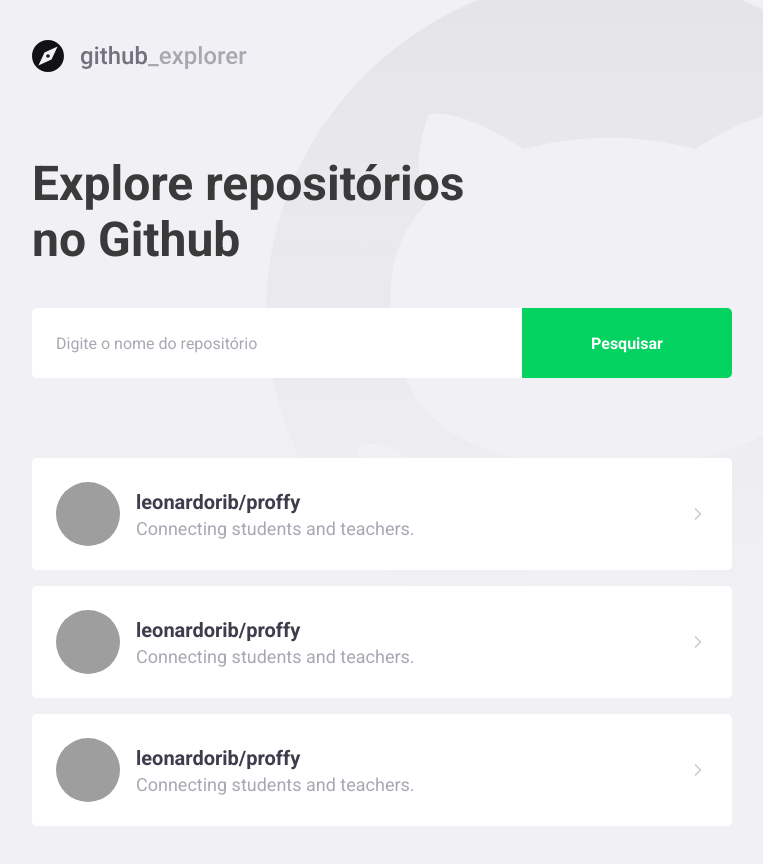
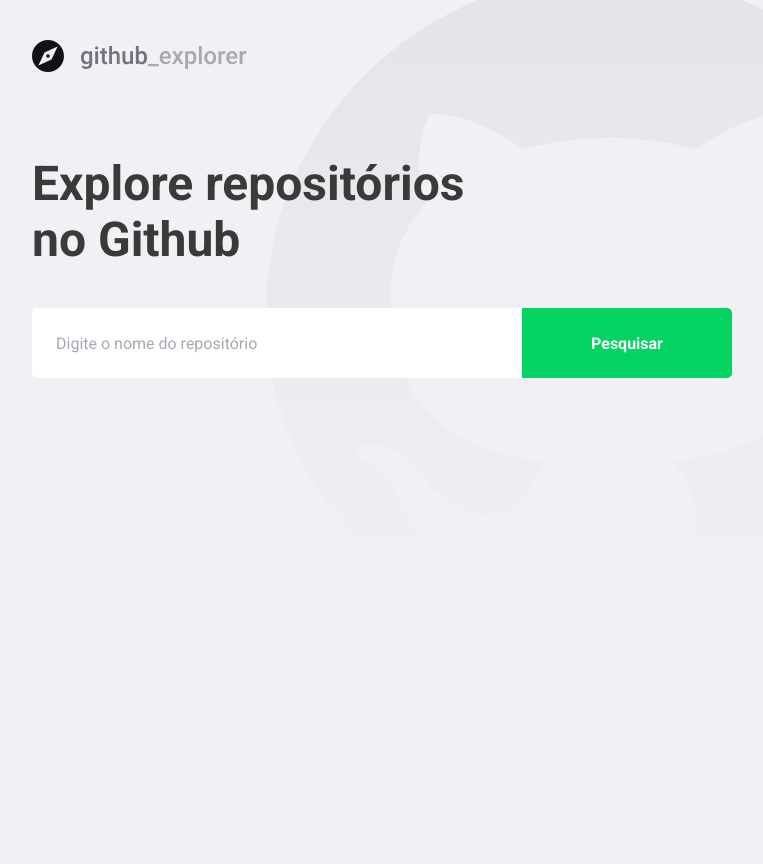
Before and after one commit to leonardorib/gostack-bootcamp-classes, a React (Create React App) app in the folder level_03/3-1-primeiro-projeto-react/: page / in a window 1280 px wide. Shown: the whole page, without its empty margins (148-911 px from the left). After the commit the page ends 800 px from the top, so only its background shows below. Built offline with nearby package versions, Linux system fonts and the light colour scheme; grey boxes are pictures that could not be loaded; the HTML template or start-up script is replaced by a standard one.

Commit message:
connected to github api

```diff
--- a/level_03/3-1-primeiro-projeto-react/package.json
+++ b/level_03/3-1-primeiro-projeto-react/package.json
@@ -10,6 +10,7 @@
     "@types/node": "^12.0.0",
     "@types/react": "^16.9.0",
     "@types/react-dom": "^16.9.0",
+    "axios": "^0.20.0",
     "polished": "^3.6.6",
     "react": "^16.13.1",
     "react-dom": "^16.13.1",
--- a/level_03/3-1-primeiro-projeto-react/src/pages/Dashboard/index.tsx
+++ b/level_03/3-1-primeiro-projeto-react/src/pages/Dashboard/index.tsx
@@ -1,60 +1,71 @@
-import React from 'react';
+import React, { useState, FormEvent } from 'react';
 import { FiChevronRight } from 'react-icons/fi';
+
+import api from '../../services/api';
 
 import logoImg from '../../assets/logo.svg';
 
 import { Title, Form, Repositories } from './styles';
 
+interface Repository {
+  full_name: string;
+  description: string;
+  owner: {
+    login: string;
+    avatar_url: string;
+  };
+}
+
 const Dashboard: React.FC = () => {
+  const [newRepo, setNewRepo] = useState('');
+  const [repositories, setRepositories] = useState<Repository[]>([]);
+
+  async function handleAddRepository(
+    event: FormEvent<HTMLFormElement>
+  ): Promise<void> {
+    event.preventDefault();
+
+    const response = await api.get<Repository>(`repos/${newRepo}`);
+
+    const repository = response.data;
+
+    setRepositories([...repositories, repository]);
+    // Cleaning Input
+    setNewRepo('');
+  }
+
   return (
     <>
       <img src={logoImg} alt='Github Explorer' />
       <Title>Explore repositórios no Github</Title>
 
-      <Form action=''>
-        <input type='text' placeholder='Digite o nome do repositório' />
+      <Form onSubmit={handleAddRepository}>
+        <input
+          value={newRepo}
+          onChange={(event) => setNewRepo(event.target.value)}
+          type='text'
+          placeholder='Digite o nome do repositório'
+        />
         <button type='submit'>Pesquisar</button>
       </Form>
 
       <Repositories>
-        <a href='teste'>
+        {repositories.map((repository: Repository) => {
+          return (
+            <a key={repository.full_name} href='teste'>
               <img
-            src='https://avatars0.githubusercontent.com/u/11333829?s=400&u=5ac09229e43715bb45e81eab1c4f002b133a4452&v=4'
-            alt='Leonardo Ribeiro'
+                src={repository.owner.avatar_url}
+                alt={repository.owner.login}
               />
               <div>
-            <strong>leonardorib/proffy</strong>
-            <p>Connecting students and teachers.</p>
+                <strong>{repository.full_name}</strong>
+                <p>{repository.description}</p>
               </div>
 
               <FiChevronRight size={20} />
             </a>
-
-        <a href='teste'>
-          <img
-            src='https://avatars0.githubusercontent.com/u/11333829?s=400&u=5ac09229e43715bb45e81eab1c4f002b133a4452&v=4'
-            alt='Leonardo Ribeiro'
-          />
-          <div>
-            <strong>leonardorib/proffy</strong>
-            <p>Connecting students and teachers.</p>
-          </div>
-
-          <FiChevronRight size={20} />
-        </a>
-
-        <a href='teste'>
-          <img
-            src='https://avatars0.githubusercontent.com/u/11333829?s=400&u=5ac09229e43715bb45e81eab1c4f002b133a4452&v=4'
-            alt='Leonardo Ribeiro'
-          />
-          <div>
-            <strong>leonardorib/proffy</strong>
-            <p>Connecting students and teachers.</p>
-          </div>
-
-          <FiChevronRight size={20} />
-        </a>
+          );
+        })}
       </Repositories>
     </>
   );
--- a/level_03/3-1-primeiro-projeto-react/src/pages/Dashboard/styles.ts
+++ b/level_03/3-1-primeiro-projeto-react/src/pages/Dashboard/styles.ts
@@ -76,6 +76,8 @@
 
   div {
     margin-left: 16px;
+    flex: 1;
+    margin: 0 16px;
 
     strong {
       font-size: 20px;
--- /dev/null
+++ b/level_03/3-1-primeiro-projeto-react/src/services/api.ts
@@ -0,0 +1,7 @@
+import axios from 'axios';
+
+const api = axios.create({
+  baseURL: 'https://api.github.com',
+});
+
+export default api;
```
Also changed, not shown: 1 other file (tests, documents, lock files or other folders). Lines whose indentation alone changed are shown as unchanged.
